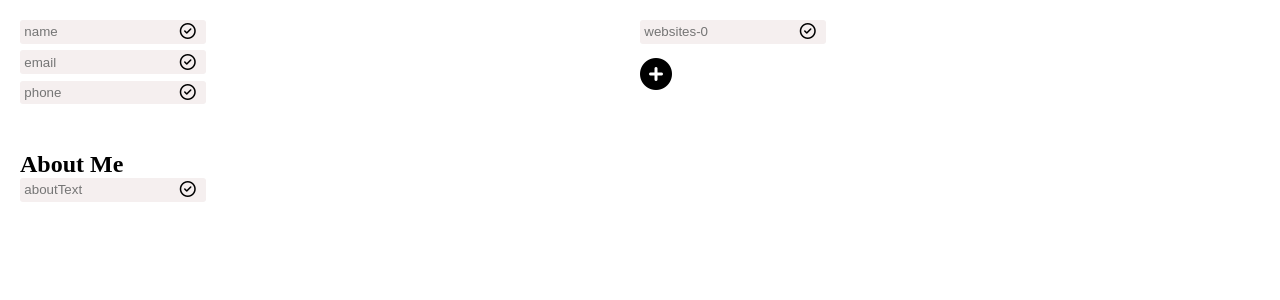
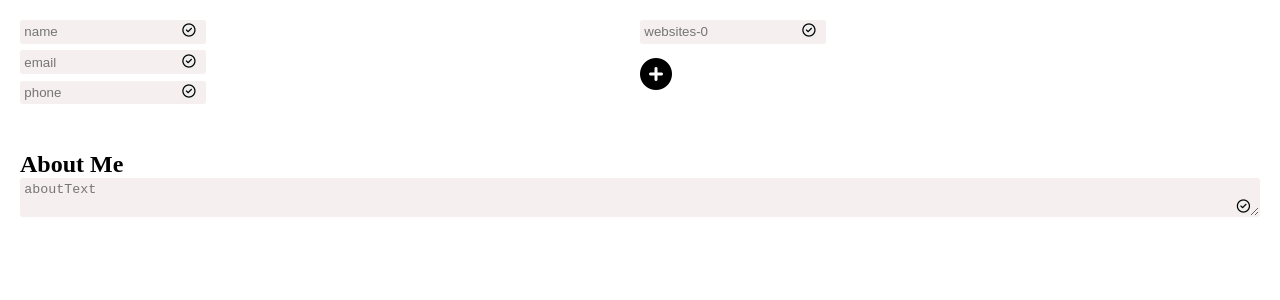
Before and after one commit to cdevelopment010/cv-builder-3, a React (Create React App) app: page / in a window 1280 px wide. Shown: the top 300 px of the page. Built offline with nearby package versions, Linux system fonts and the light colour scheme.

Commit message:
Feat: line spaces and tab navigation
Added css to allow multiple lines rendered using textarea.
Encased i tags in buttons to allow tab navigation to work.

```diff
--- a/src/Components/AboutMe.js
+++ b/src/Components/AboutMe.js
@@ -59,7 +59,7 @@ class AboutMe extends Component {
             <div className="grid-1-col p-5">
                 <div>
                     <InputEditable data={this.state.title} callback={this.inputChange} fieldName={'title'} type="h2" inputType="text" editMe={false}/>
-                    <InputEditable data={this.state.aboutText} callback={this.inputChange} fieldName={'aboutText'} type="p" inputType="text"/>
+                    <InputEditable data={this.state.aboutText} callback={this.inputChange} fieldName={'aboutText'} type="p" inputType="textArea"/>
                 </div>
             </div>
         )
--- a/src/Components/InputEditable.js
+++ b/src/Components/InputEditable.js
@@ -10,6 +10,12 @@ class InputEditable extends Component {
         }
 
         this.updateEdit = this.updateEdit.bind(this)
+        this.submitInput = this.submitInput.bind(this);
+    }
+
+    submitInput( e ) {
+        console.log(e);
+        if (e.key ===  "Enter"){this.updateEdit()}
     }
 
     componentDidMount() {
@@ -98,8 +104,8 @@ class InputEditable extends Component {
             return (
                 <div className="">
                     <label className="input-label">
-                        <input placeholder={this.props.fieldName} className="p-1 mb-2"  type="text" value={this.props.data} onChange={this.props.callback} data-name={this.props.fieldName} autoComplete="asdasd" />
-                        <i className="fa-regular fa-circle-check cursor-pointer" onClick={this.updateEdit}></i>
+                        <input placeholder={this.props.fieldName} className="p-1 mb-2"  type="text" value={this.props.data} onKeyPress={this.submitInput} onChange={this.props.callback} data-name={this.props.fieldName} autoComplete="asdasd" />
+                        <button type="button" onClick={this.updateEdit}><i className="fa-regular fa-circle-check cursor-pointer" ></i></button>
                     </label>
                 </div>
             )
@@ -108,8 +114,8 @@ class InputEditable extends Component {
             return (
                 <div className="">
                     <label  className="input-label">
-                        <input placeholder={this.props.fieldName} className="p-1 mb-2"  type="email" value={this.props.data} onChange={this.props.callback} data-name={this.props.fieldName} autoComplete="asdasd"/>
-                        <i className="fa-regular fa-circle-check cursor-pointer" onClick={this.updateEdit}></i>
+                        <input placeholder={this.props.fieldName} className="p-1 mb-2"  type="email" value={this.props.data} onKeyPress={this.submitInput} onChange={this.props.callback} data-name={this.props.fieldName} autoComplete="asdasd"/>
+                        <button type="button" onClick={this.updateEdit}><i className="fa-regular fa-circle-check cursor-pointer" onClick={this.updateEdit}></i></button>
 
                     </label>
                 </div>
@@ -119,10 +125,10 @@ class InputEditable extends Component {
             return (
                 <div className="">
                     <label  className="input-label">
-                        <textarea placeholder={this.props.fieldName} className="p-1 mb-2" value={this.props.data} onChange={this.props.callback} data-name={this.props.fieldName} autoComplete="asdasd"/>
-                        <i className="fa-regular fa-circle-check cursor-pointer" onClick={this.updateEdit}></i>
+                        <textarea  placeholder={this.props.fieldName} className="p-1 mb-2" value={this.props.data} onChange={this.props.callback} data-name={this.props.fieldName} autoComplete="asdasd"/>
+                        <button type="button" onClick={this.updateEdit}><i className="fa-regular fa-circle-check cursor-pointer" onClick={this.updateEdit}></i></button>
+                    </label>
 
-                    </label>
                 </div>
             )
         }
--- a/src/Components/InputEditableDelete.js
+++ b/src/Components/InputEditableDelete.js
@@ -10,7 +10,13 @@ class InputEditableDelete extends Component {
             edit: true
         }
 
-        this.updateEdit = this.updateEdit.bind(this)
+        this.updateEdit = this.updateEdit.bind(this);
+        this.submitInput = this.submitInput.bind(this);
+    }
+
+    submitInput( e ) {
+        console.log(e);
+        if (e.key ===  "Enter"){this.updateEdit()}
     }
 
     updateEdit() {
@@ -29,7 +35,7 @@ class InputEditableDelete extends Component {
                         {textState}
                         <span className="hover-edit cursor-pointer">
                             <i className="fa-solid fa-pencil "  onClick={this.updateEdit}></i>
-                            <i className="fa-solid fa-trash-can" onClick={this.props.deleteCallback}></i>
+                            <i className="fa-solid fa-trash-can text-danger" onClick={this.props.deleteCallback}></i>
                         </span>
                     </h1>
 
@@ -43,7 +49,7 @@ class InputEditableDelete extends Component {
                         {textState}
                         <span className="hover-edit cursor-pointer">
                             <i className="fa-solid fa-pencil "  onClick={this.updateEdit}></i>
-                            <i className="fa-solid fa-trash-can" onClick={this.props.deleteCallback}></i>
+                            <i className="fa-solid fa-trash-can text-danger" onClick={this.props.deleteCallback}></i>
                         </span>
                     </h2>
 
@@ -57,7 +63,7 @@ class InputEditableDelete extends Component {
                         {textState}
                         <span className="hover-edit cursor-pointer">
                             <i className="fa-solid fa-pencil "  onClick={this.updateEdit}></i>
-                            <i className="fa-solid fa-trash-can" onClick={this.props.deleteCallback}></i>
+                            <i className="fa-solid fa-trash-can text-danger" onClick={this.props.deleteCallback}></i>
                         </span>
                     </h3>
 
@@ -71,7 +77,7 @@ class InputEditableDelete extends Component {
                         {textState}
                         <span className="hover-edit cursor-pointer">
                             <i className="fa-solid fa-pencil "  onClick={this.updateEdit}></i>
-                            <i className="fa-solid fa-trash-can" onClick={this.props.deleteCallback}></i>
+                            <i className="fa-solid fa-trash-can text-danger" onClick={this.props.deleteCallback}></i>
                         </span>
                     </span>
 
@@ -85,7 +91,7 @@ class InputEditableDelete extends Component {
                         <a href={`https://${this.props.data}`} target="_blank" rel="noreferrer">{textState}</a>
                         <span className="hover-edit cursor-pointer">
                             <i className="fa-solid fa-pencil "  onClick={this.updateEdit}></i>
-                            <i className="fa-solid fa-trash-can" onClick={this.props.deleteCallback}></i>
+                            <i className="fa-solid fa-trash-can text-danger" onClick={this.props.deleteCallback}></i>
                         </span>
                     </span>
 
@@ -99,8 +105,8 @@ class InputEditableDelete extends Component {
             return (
                 <div className="">
                     <label className="input-label">
-                        <input placeholder={this.props.fieldName} className="p-1 mb-2"  type="text" value={this.props.data} onChange={this.props.callback} data-name={this.props.fieldName} autoComplete="asdasd"/>
-                        <i className="fa-regular fa-circle-check cursor-pointer" onClick={this.updateEdit}></i>
+                        <input placeholder={this.props.fieldName} className="p-1 mb-2"  type="text" value={this.props.data} onKeyPress={this.submitInput} onChange={this.props.callback} data-name={this.props.fieldName} autoComplete="asdasd"/>
+                        <button type="button" onClick={this.updateEdit}><i className="fa-regular fa-circle-check cursor-pointer" onClick={this.updateEdit}></i></button>
                     </label>
                 </div>
             )
@@ -109,8 +115,8 @@ class InputEditableDelete extends Component {
             return (
                 <div className="">
                     <label className="input-label">
-                        <input placeholder={this.props.fieldName} className="p-1 mb-2"  type="email" value={this.props.data} onChange={this.props.callback} data-name={this.props.fieldName} autoComplete="asdasd"/>
-                        <i className="fa-regular fa-circle-check cursor-pointer" onClick={this.updateEdit}></i>
+                        <input placeholder={this.props.fieldName} className="p-1 mb-2"  type="email" value={this.props.data} onKeyPress={this.submitInput} onChange={this.props.callback} data-name={this.props.fieldName} autoComplete="asdasd"/>
+                        <button type="button" onClick={this.updateEdit}><i className="fa-regular fa-circle-check cursor-pointer" onClick={this.updateEdit}></i></button>
                     </label>
                 </div>
             )
--- a/src/Components/PersonalInfo.js
+++ b/src/Components/PersonalInfo.js
@@ -78,7 +78,7 @@ class PersonalInfo extends Component {
                                 inputType="text"/>
                         )
                     })}
-                    <span className="justify-self-center"><i className="fa-solid fa-circle-plus fa-2x cursor-pointer mt-1" onClick={() => this.addToArray('websites')}></i></span>
+                    <span className="justify-self-center" tabIndex="0" onKeyPress={() => this.addToArray('websites')}><i className="fa-solid fa-circle-plus fa-2x cursor-pointer mt-1" onClick={() => this.addToArray('websites')}></i></span>
                 </div>
             </div>
         )
--- a/src/Styles/helper.css
+++ b/src/Styles/helper.css
@@ -97,3 +97,6 @@
 .align-self-center{align-self: center;}
 .justify-self-center{justify-self: center;}
 /****************/
+
+
+.text-danger {color:red;}
--- a/src/Styles/inputStyle.css
+++ b/src/Styles/inputStyle.css
@@ -1,6 +1,7 @@
 .input-text-state{
     position: relative;
     display: inline-block;
+    white-space: pre-line;
 }
 
 .hover-edit{
@@ -23,23 +24,43 @@
 
 .input-label{
     position: relative;
+    height: 100%;
+    width: 100%;
 }
+
 .input-label>i{
     position: absolute;
     right: 10px;
     top: 1px;
 }
-.input-label>i:hover{
+.input-label>button{
+    position: absolute;
+    right: 10px;
+    top: 1px;
+    outline: none;
+    border: none;
+}
+.input-label>textarea+button{
+    top: -10px;
+}
+
+.input-label>button:hover>i, .input-label>button:active>i, .input-label>button:focus>i{
     color: blue;
     font-weight: bold;
 }
 
-.input-label>input {
+.input-label>input, .input-label>textarea {
     outline: none;
     border: 1px solid transparent;
     background: rgb(245, 239, 239);
     border-radius: 3px;
 }
-.input-label>input:active, .input-label>input:focus {
+.input-label>input:active, .input-label>input:focus,
+.input-label>textarea:active, .input-label>textarea:focus {
     border-color: blue;
 }
+
+textarea {
+    width: 100%;
+    height: 100%;
+}
```
Also changed, not shown: 1 other file (tests, documents, lock files or other folders).
